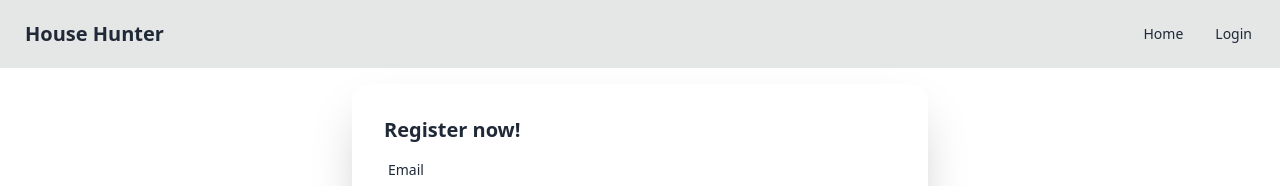
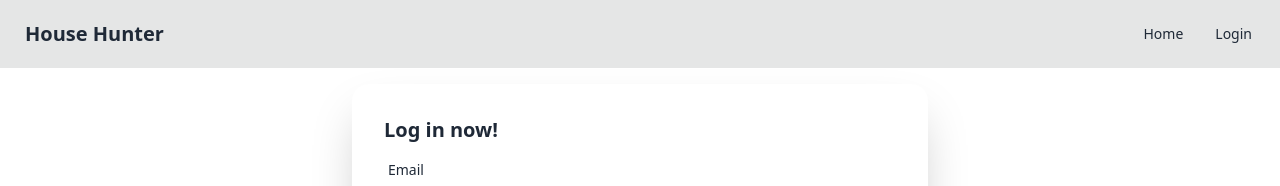
Before and after one commit to ashraf56/House-hunter, a React (Vite) app: page /login in a window 1280 px wide. Shown: the top 186 px of the page. Built offline with nearby package versions, Linux system fonts and the light colour scheme.

Commit message:
error fixed

```diff
--- a/src/Login/Login.jsx
+++ b/src/Login/Login.jsx
@@ -41,7 +41,7 @@ const Login = () => {
 
                         <form className="card-body" onSubmit={handleSubmit(onSubmit)}>
                             <div className=''>
-                                <h1 className="text-xl font-bold">Register now!</h1>
+                                <h1 className="text-xl font-bold">Log in now!</h1>
 
                             </div>
 
```
